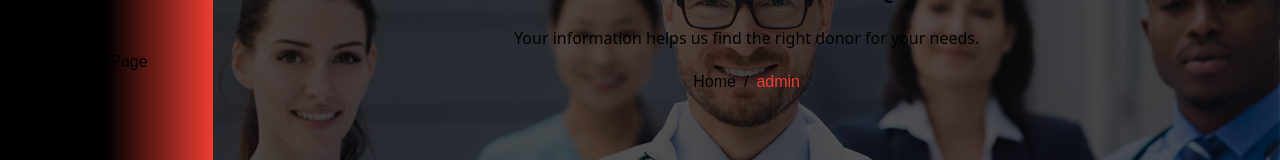
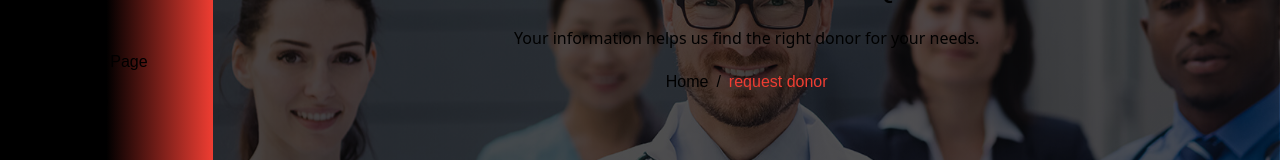
Before and after one commit to abdullah-al-mohammad/blood-donation-client, a React (Vite) app: page /dashboard/createDonationRequest in a window 1280 px wide. Shown: the part 150-310 px from the top of the page. Built offline with nearby package versions, Linux system fonts and the light colour scheme; no server answers; sample sign-in values are in the browser's storage.

Commit message:
change animaton and button style and text color

```diff
--- a/src/pages/dashboard/donor/CreateDonationRequest.jsx
+++ b/src/pages/dashboard/donor/CreateDonationRequest.jsx
@@ -84,7 +84,7 @@ const CreateDonationRequest = () => {
         <div className="text-center">
           <Link to={'/'}><button>Home</button></Link>
           <span className="mx-2">/</span>
-          <button className="btn-active btn-info text-[#ef3d32]">admin</button>
+          <button className="btn-active btn-info text-[#ef3d32]">request donor</button>
         </div>
       </div>
       <div data-aos="zoom-in-down">
--- a/src/pages/dashboard/volunteer/AllBloodDonation.jsx
+++ b/src/pages/dashboard/volunteer/AllBloodDonation.jsx
@@ -36,7 +36,7 @@ const AllBloodDonation = () => {
         <div className="text-center">
           <Link to={'/'}><button>Home</button></Link>
           <span className="mx-2">/</span>
-          <button className="btn-active btn-info text-[#ef3d32]">admin</button>
+          <button className="btn-active btn-info text-[#ef3d32]">volunteer</button>
         </div>
       </div>
       <div>
--- a/src/pages/dashboard/volunteer/VolunteerHome.jsx
+++ b/src/pages/dashboard/volunteer/VolunteerHome.jsx
@@ -26,7 +26,9 @@ const VolunteerHome = () => {
     },
   });
   if (loading) {
-    return <span className="loading loading-spinner loading-xl"></span>;
+    return <div className='flex justify-center items-center h-screen z-10'>
+      <progress className="loading loading-ring loading-xl"></progress>
+    </div>
   }
   return (
     <div>
@@ -43,8 +45,8 @@ const VolunteerHome = () => {
           <button className="btn-active btn-info text-[#ef3d32]">volunteer</button>
         </div>
       </div>
-      <div className="grid grid-cols-1 md:grid-cols-4 gap-3 mt-5">
-        <div className="card card-border bg-base-100 w-64 shadow-xl" data-aos="zoom-in-down">
+      <div className="grid grid-cols-1 md:grid-cols-3 gap-3 mt-5">
+        <div className="card card-border bg-base-100 min-w-full min-h-full shadow-xl" data-aos="zoom-in-down">
           <div className="card-body">
             <div className="flex align-middle justify-between items-center gap-5">
               <div>
@@ -60,7 +62,7 @@ const VolunteerHome = () => {
             </div>
           </div>
         </div>
-        <div className="card card-border bg-base-100 w-64 shadow-xl md:my-0 my-5" data-aos="zoom-in-down">
+        <div className="card card-border bg-base-100 min-w-full min-h-full shadow-xl md:my-0 my-5" data-aos="zoom-in-down">
           <div className="card-body">
             <div className="flex align-middle justify-between items-center gap-5">
               <div>
@@ -78,7 +80,7 @@ const VolunteerHome = () => {
             </div>
           </div>
         </div>
-        <div className="card card-border bg-base-100 w-64 shadow-xl" data-aos="zoom-in-down">
+        <div className="card card-border bg-base-100 min-w-full min-h-full shadow-xl" data-aos="zoom-in-down">
           <div className="card-body">
             <div className="flex align-middle justify-between items-center gap-5">
               <div>
```
